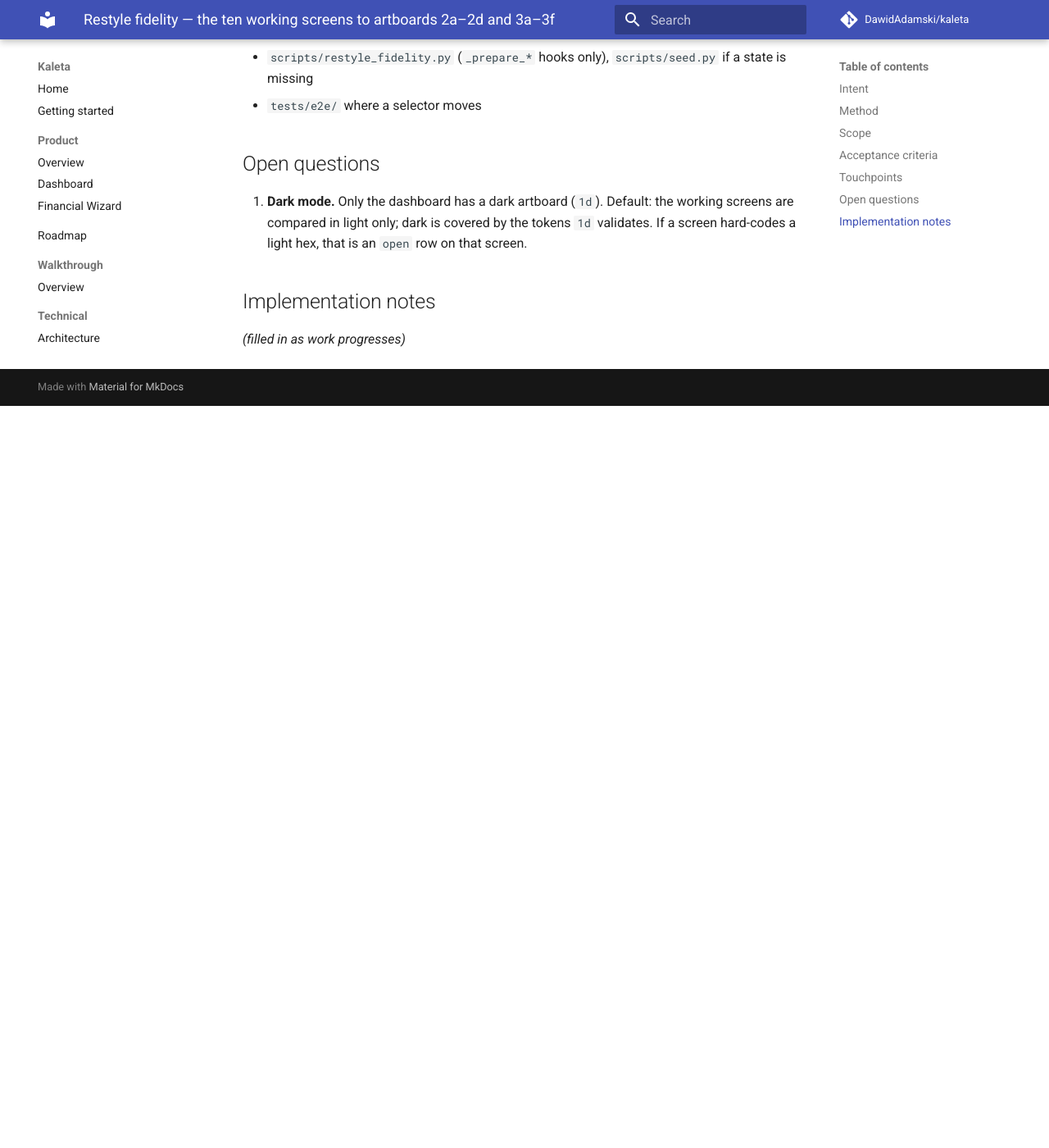
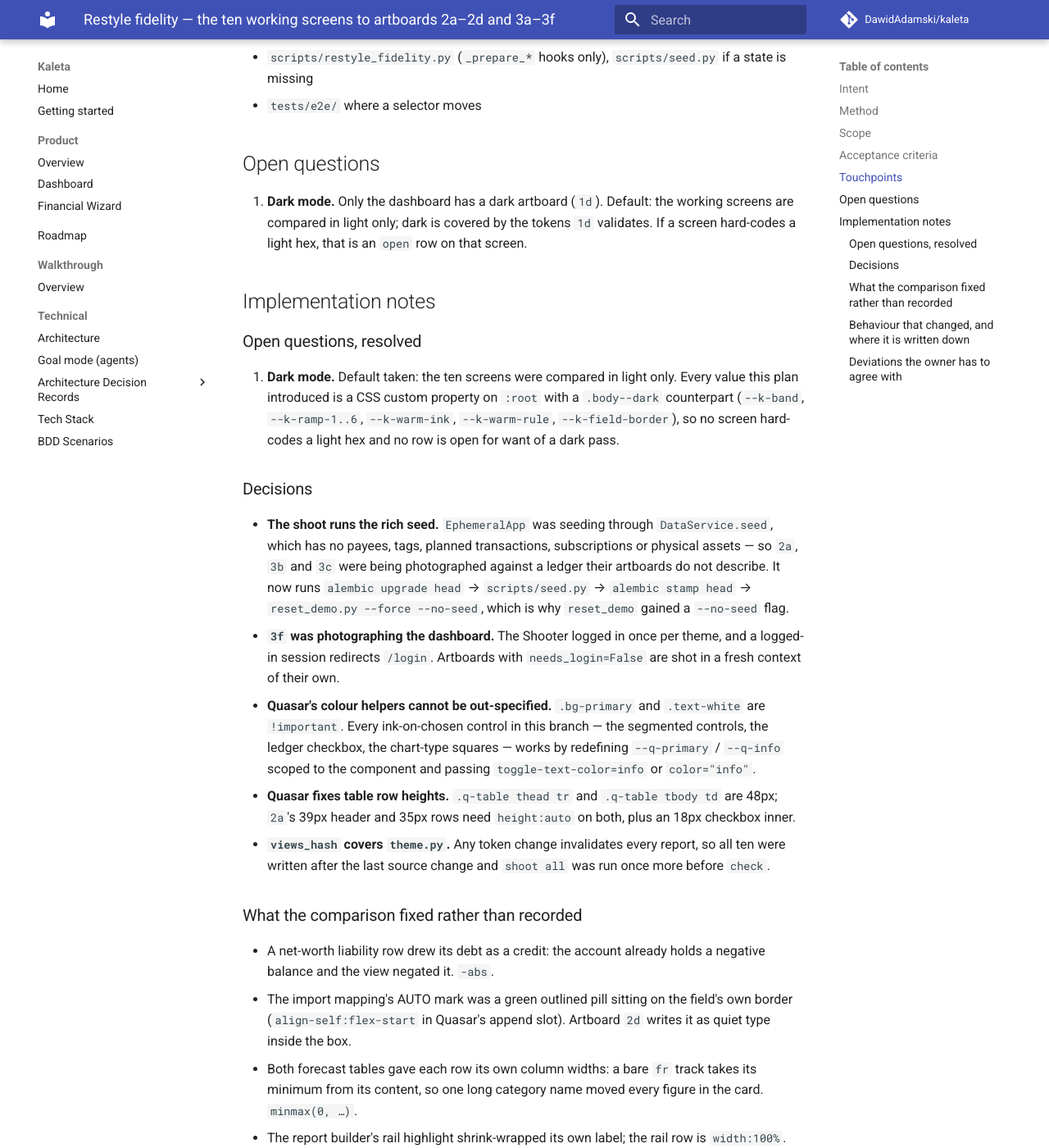
Before and after one commit to DawidAdamski/kaleta, an MkDocs documentation site: the page built from docs/plans/restyle-fidelity-screens.md, in a window 1280 px wide and 1400 px high, scrolled down 2427 px. Shown: the whole window at 82% size. Built offline with MkDocs 1.6.1 and Material for MkDocs 9.7.7, drawn with Linux system fonts in a browser that asks for light colours; comment, search, counter and statistics services are not loaded; before the commit the page ends 2922 px from its top, so only the background shows below that; some of the changed text lies outside the part shown.

Commit message:
restyle(3c): the overdue strip posts what it counts
`post_due` posts everything due up to today, including items dated today
that the strip does not list — so a button carrying the strip's own count
would have posted more than it named. It loops the occurrences it is
holding instead.

`KAL-PLN-020` is rewritten for the strip's new shape (since when, not how
many days; one button rather than one per item) and its test with it,
asserting the count on the button against the items on the strip. Two new
scenarios cover what this branch actually added: `KAL-PLN-021` for the day
sheet beside the grid, `KAL-RPT-002` for the bar result as rows.

The plan's Implementation notes are filled in.

Co-Authored-By: Claude Opus 5 (1M context) <noreply@anthropic.com>

```diff
--- a/docs/plans/restyle-fidelity-screens.md
+++ b/docs/plans/restyle-fidelity-screens.md
@@ -99,4 +99,86 @@ If one screen alone is more than a day's work, split it out into
 
 ## Implementation notes
 
-_(filled in as work progresses)_
+### Open questions, resolved
+
+1. **Dark mode.** Default taken: the ten screens were compared in light
+   only. Every value this plan introduced is a CSS custom property on
+   `:root` with a `.body--dark` counterpart (`--k-band`, `--k-ramp-1..6`,
+   `--k-warm-ink`, `--k-warm-rule`, `--k-field-border`), so no screen
+   hard-codes a light hex and no row is open for want of a dark pass.
+
+### Decisions
+
+- **The shoot runs the rich seed.** `EphemeralApp` was seeding through
+  `DataService.seed`, which has no payees, tags, planned transactions,
+  subscriptions or physical assets — so `2a`, `3b` and `3c` were being
+  photographed against a ledger their artboards do not describe. It now
+  runs `alembic upgrade head` → `scripts/seed.py` → `alembic stamp head`
+  → `reset_demo.py --force --no-seed`, which is why `reset_demo` gained
+  a `--no-seed` flag.
+- **`3f` was photographing the dashboard.** The Shooter logged in once
+  per theme, and a logged-in session redirects `/login`. Artboards with
+  `needs_login=False` are shot in a fresh context of their own.
+- **Quasar's colour helpers cannot be out-specified.** `.bg-primary` and
+  `.text-white` are `!important`. Every ink-on-chosen control in this
+  branch — the segmented controls, the ledger checkbox, the chart-type
+  squares — works by redefining `--q-primary` / `--q-info` scoped to the
+  component and passing `toggle-text-color=info` or `color="info"`.
+- **Quasar fixes table row heights.** `.q-table thead tr` and
+  `.q-table tbody td` are 48px; `2a`'s 39px header and 35px rows need
+  `height:auto` on both, plus an 18px checkbox inner.
+- **`views_hash` covers `theme.py`.** Any token change invalidates every
+  report, so all ten were written after the last source change and
+  `shoot all` was run once more before `check`.
+
+### What the comparison fixed rather than recorded
+
+- A net-worth liability row drew its debt as a credit: the account
+  already holds a negative balance and the view negated it. `-abs`.
+- The import mapping's AUTO mark was a green outlined pill sitting on
+  the field's own border (`align-self:flex-start` in Quasar's append
+  slot). Artboard `2d` writes it as quiet type inside the box.
+- Both forecast tables gave each row its own column widths: a bare `fr`
+  track takes its minimum from its content, so one long category name
+  moved every figure in the card. `minmax(0, …)`.
+- The report builder's rail highlight shrink-wrapped its own label; the
+  rail row is `width:100%`.
+
+### Behaviour that changed, and where it is written down
+
+- The Payment Calendar's day sheet is a panel beside the grid, open on
+  today, rather than a drawer over it — `KAL-PLN-021`, covered by
+  `test_the_day_sheet_sits_beside_the_month`.
+- Its overdue strip reads as one line and carries one button that posts
+  exactly the items it names (`_post_overdue`, not `post_due`, so the
+  count on the button is the count it posts) — `KAL-PLN-020`, rewritten
+  and its test with it.
+- The report builder's bar result is rows of HTML rather than an ECharts
+  canvas — `KAL-RPT-002`, covered by `test_the_bar_result_reads_as_rows`.
+  `_bar_options` went with it.
+- The forecast horizon is three buttons rather than a menu, and the date
+  a figure is as of moved from a third line on the card to `data-as-of`
+  plus a tooltip. Three `KAL-FCT` e2e selectors moved with the controls;
+  none of their assertions was loosened.
+- The seed grows two already-late planned transactions: the overdue
+  strip and the Overdue card exist for that state, and a seed in which
+  nothing is ever late leaves both untested and unseen.
+
+### Deviations the owner has to agree with
+
+Every `deviation` row in the ten reports says why. The ones that are a
+missing capability rather than a design choice:
+
+- `2a` has no Export button — the app has no ledger export.
+- `3e` has no Export CSV, and its eyebrow counts the whole ledger rather
+  than the rows in scope (that count needs the service to answer).
+- `3f`'s error says "Invalid username or password" without the artboard's
+  "3 attempts left" (`LoginRateLimiter` keeps the count but nothing
+  exposes it), and its third panel stat is months of history, not banks.
+- `3c`'s day sheet has no "Post this day"; each item carries the button
+  that posts it.
+- `2d` maps Counterparty, Debit and Credit as three rows where the
+  artboard draws one "Debit / Credit" picker.
+
+All five are new behaviour or service changes, which this plan's Scope
+puts out of bounds.
```
Also changed, not shown: docs/bdd.md (+24 -2 lines), docs/design/restyle/fidelity/3c.md (+1 -1 lines), 3 other files.
